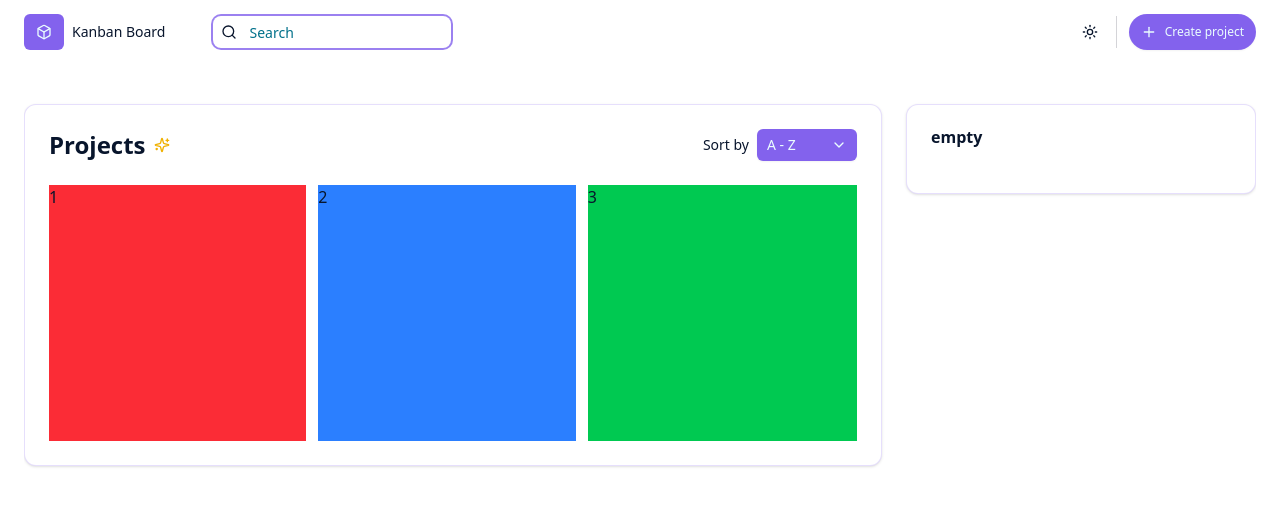
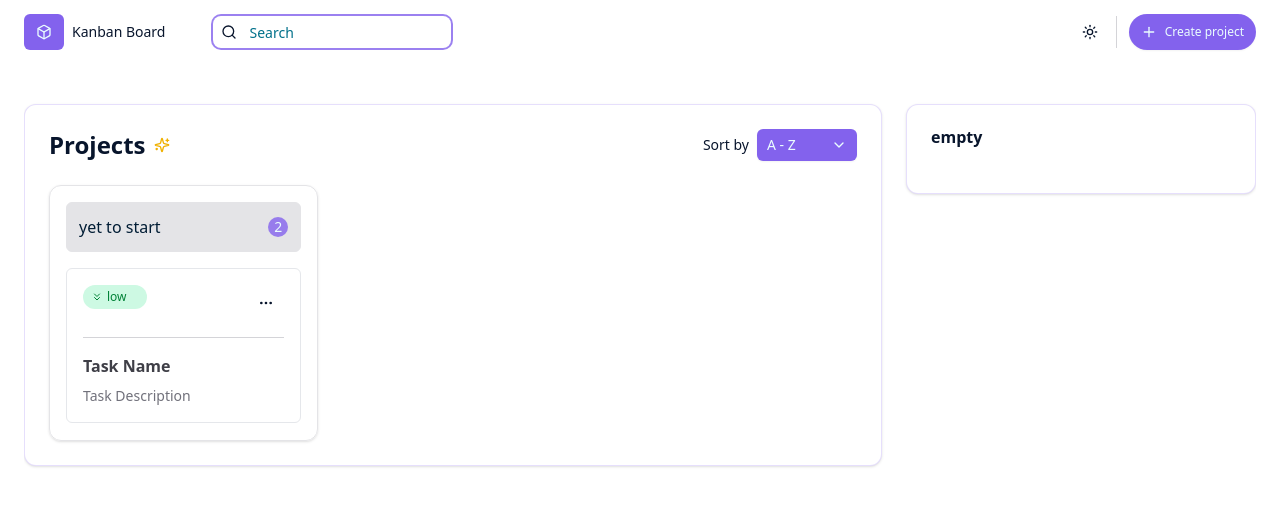
Before and after one commit to matinsekhavat/kanaban-board, a Next.js app: page / in a window 1280 px wide. Shown: the top 506 px of the page. Built offline with nearby package versions, Linux system fonts and the light colour scheme.

Commit message:
feat(kanban): implement first demo schema of KanbanList

```diff
--- a/src/components/kanban/KanbanList.tsx
+++ b/src/components/kanban/KanbanList.tsx
@@ -1,11 +1,118 @@
+import { ChevronsDown, Ellipsis } from 'lucide-react';
+import { Badge } from '../ui/badge';
+import { Button } from '../ui/button';
+
+import { DropdownMenuTrigger } from '../ui/dropdown-menu';
+import { DropdownMenu, DropdownMenuContent, DropdownMenuItem } from '../ui/dropdown-menu';
+import { Dialog, DialogContent, DialogHeader, DialogTitle } from '../ui/dialog';
+import { Dispatch, SetStateAction, useState } from 'react';
+import { Separator } from '../ui/separator';
+
 function KanbanList() {
+  const [isTaskOptionOpen, setIsTaskOptionOpen] = useState(false);
   return (
-    <div className="grid grid-cols-2 space-x-3 md:grid-cols-3">
-      <div className="min-h-64 bg-red-500">1</div>
-      <div className="min-h-64 bg-blue-500">2</div>
-      <div className="min-h-64 bg-green-500">3</div>
-    </div>
+    <>
+      <div className="grid grid-cols-2 space-x-3 lg:grid-cols-3">
+        <div className="min-h-64 space-y-4 rounded-xl border border-zinc-200 p-4 shadow-sm">
+          {/* TITLE */}
+          <div className="text-secondary-foreground flex items-center justify-between rounded-md border border-zinc-200 bg-zinc-200 p-3 dark:border-zinc-500 dark:bg-zinc-600">
+            <span>yet to start</span>
+            <div className="bg-primary/80 text-primary-foreground flex h-5 w-auto min-w-5 items-center justify-center rounded-full px-1 text-sm">
+              2
+            </div>
+          </div>
+
+          {/* taks single */}
+          <SingleTask handleOpenTaskModal={setIsTaskOptionOpen} />
+        </div>
+        {/* <div className="min-h-64 rounded-xl border border-zinc-200 p-4 shadow-sm">2</div>
+      <div className="min-h-64 rounded-xl border border-zinc-200 p-4 shadow-md">3</div> */}
+      </div>
+
+      {/* ========= Modals ========= */}
+      <Dialog open={isTaskOptionOpen} onOpenChange={setIsTaskOptionOpen}>
+        <DialogContent
+          overlay="dim"
+          onPointerDownOutside={(e) => e.preventDefault()}
+          onKeyDown={(e) => e.preventDefault()}
+          onEscapeKeyDown={(e) => e.preventDefault()}
+        >
+          <DialogHeader>
+            <DialogTitle>Edit Task</DialogTitle>
+          </DialogHeader>
+        </DialogContent>
+      </Dialog>
+    </>
   );
 }
 
 export default KanbanList;
+
+{
+  /* <Badge
+            variant="warning"
+            rounded="full"
+            className="flex min-w-16 items-center justify-start gap-1 py-1"
+          >
+            <ChevronsRight />
+            mid
+          </Badge>{' '}
+          <Badge
+            variant="error"
+            rounded="full"
+            className="flex min-w-16 items-center justify-start gap-1 py-1"
+          >
+            <ChevronsUp />
+            high
+          </Badge> */
+}
+
+// function EmptyKanbanList() {
+//   return (
+//     <div className="flex flex-col items-center justify-center gap-2">
+//       <div className="flex size-min items-center justify-center rounded-full bg-zinc-200 p-2 dark:bg-zinc-600">
+//         <BookCheck className="text-zinc-600" />
+//       </div>
+//       <p className="text-sm text-zinc-600">No Tasks currently. Board is empty!</p>
+//     </div>
+//   );
+// }
+
+function SingleTask({
+  handleOpenTaskModal,
+}: {
+  handleOpenTaskModal: Dispatch<SetStateAction<boolean>>;
+}) {
+  return (
+    <div className="rounded-md border border-gray-200 p-4">
+      <div className="flex justify-between gap-2">
+        <Badge
+          variant="succuss"
+          rounded="full"
+          className="flex h-6 min-w-16 items-center justify-start gap-1 py-1"
+        >
+          <ChevronsDown />
+          low
+        </Badge>{' '}
+        <DropdownMenu>
+          <DropdownMenuTrigger asChild className="focus-visible:ring-0">
+            <Button variant="icon" size="icon">
+              <Ellipsis />
+            </Button>
+          </DropdownMenuTrigger>
+          <DropdownMenuContent align="end">
+            <DropdownMenuItem onClick={() => handleOpenTaskModal}>Edit</DropdownMenuItem>
+            <DropdownMenuItem>Delete</DropdownMenuItem>
+          </DropdownMenuContent>
+        </DropdownMenu>
+      </div>
+      <Separator className="my-4" />
+      <div className="flex flex-col gap-2">
+        <div className="flex items-center justify-between">
+          <p className="text-md font-bold text-zinc-700 dark:text-zinc-200">Task Name</p>
+        </div>
+        <p className="text-sm text-zinc-500 dark:text-zinc-400">Task Description</p>
+      </div>
+    </div>
+  );
+}
```
